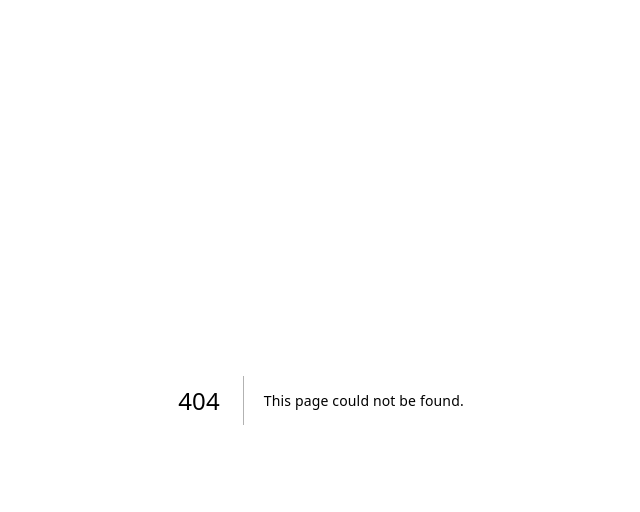
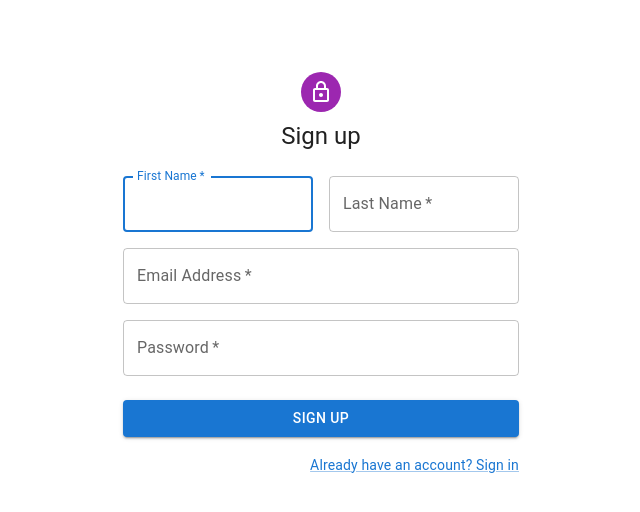
Before and after one commit to oytuncoban/saastest-frontend, a Next.js app: page /sign-up/Signup in a window 1280 px wide. Before the commit this address had no page. Shown: the top 512 px of the page, without its empty margins (319-959 px from the left). Built offline with nearby package versions, Linux system fonts and the light colour scheme.

Commit message:
login sign-up

```diff
--- /dev/null
+++ b/src/pages/components/Header/Header.tsx
@@ -0,0 +1,11 @@
+import React from 'react'
+
+const Header = () => {
+  return (
+    <div>
+      Header
+    </div>
+  )
+}
+
+export default Header
--- /dev/null
+++ b/src/pages/components/Header/index.ts
@@ -0,0 +1 @@
+export {default} from './Header';
--- /dev/null
+++ b/src/pages/components/SideMenu/SideMenu.tsx
@@ -0,0 +1,12 @@
+import React from 'react'
+
+const SideMenu = () => {
+  return (
+    <ul>
+        <li>Settings</li>
+        <li>Profile</li>
+    </ul>
+  )
+}
+
+export default SideMenu;
--- /dev/null
+++ b/src/pages/components/SideMenu/index.ts
@@ -0,0 +1 @@
+export {default} from './SideMenu';
--- /dev/null
+++ b/src/pages/dashboard/Dashboard.tsx
@@ -0,0 +1,11 @@
+import React from 'react'
+
+const Dashboard = () => {
+  return (
+    <div>
+      Dashboard
+    </div>
+  )
+}
+
+export default Dashboard
--- /dev/null
+++ b/src/pages/dashboard/index.ts
@@ -0,0 +1 @@
+export {default} from './Dashboard';
--- a/src/pages/index.tsx
+++ b/src/pages/index.tsx
@@ -2,19 +2,20 @@
 import { AppConfig } from "@/utils/AppConfig"
 import { Button, Grid, Stack } from "@mui/material"
 import Head from "next/head"
+import Header from "./components/Header/Header"
+import Dashboard from "./dashboard/Dashboard"
+import SideMenu from "./components/SideMenu/SideMenu"
 export default function Home() {
   return (
     <>
-      <Grid container height='100vh' alignItems='center' justifyContent='center' direction='column'>
-        <h1 className='text-white'>Next.js 13 with Tailwind and MUI Boilerplate</h1>
-        <Stack direction='row' columnGap={1}>
-          <Button variant='text' className='text-red-500'>
-            Text
-          </Button>
-          <Button variant='contained'>Contained</Button>
-          <Button variant='outlined'>Outlined</Button>
-        </Stack>
-      </Grid>
+      <Head>
+        <title>A/B Testing as SaaS</title>
+      </Head>
+      <main>
+        <Header/>
+        <Dashboard/>
+        <SideMenu/>
+      </main>
     </>
   )
 }
--- /dev/null
+++ b/src/pages/login/Login.tsx
@@ -0,0 +1,98 @@
+import * as React from 'react';
+import Avatar from '@mui/material/Avatar';
+import Button from '@mui/material/Button';
+import CssBaseline from '@mui/material/CssBaseline';
+import TextField from '@mui/material/TextField';
+import FormControlLabel from '@mui/material/FormControlLabel';
+import Checkbox from '@mui/material/Checkbox';
+import Link from '@mui/material/Link';
+import Grid from '@mui/material/Grid';
+import Box from '@mui/material/Box';
+import LockOutlinedIcon from '@mui/icons-material/LockOutlined';
+import Typography from '@mui/material/Typography';
+import Container from '@mui/material/Container';
+import { createTheme, ThemeProvider } from '@mui/material/styles';
+
+
+// TODO remove, this demo shouldn't need to reset the theme.
+const defaultTheme = createTheme();
+
+export default function SignIn() {
+  const handleSubmit = (event: React.FormEvent<HTMLFormElement>) => {
+    event.preventDefault();
+    const data = new FormData(event.currentTarget);
+    console.log({
+      email: data.get('email'),
+      password: data.get('password'),
+    });
+  };
+
+  return (
+    <ThemeProvider theme={defaultTheme}>
+      <Container component="main" maxWidth="xs">
+        <CssBaseline />
+        <Box
+          sx={{
+            marginTop: 8,
+            display: 'flex',
+            flexDirection: 'column',
+            alignItems: 'center',
+          }}
+        >
+          <Avatar sx={{ m: 1, bgcolor: 'secondary.main' }}>
+            <LockOutlinedIcon />
+          </Avatar>
+          <Typography component="h1" variant="h5">
+            Sign in
+          </Typography>
+          <Box component="form" onSubmit={handleSubmit} noValidate sx={{ mt: 1 }}>
+            <TextField
+              margin="normal"
+              required
+              fullWidth
+              id="email"
+              label="Email Address"
+              name="email"
+              autoComplete="email"
+              autoFocus
+            />
+            <TextField
+              margin="normal"
+              required
+              fullWidth
+              name="password"
+              label="Password"
+              type="password"
+              id="password"
+              autoComplete="current-password"
+            />
+            <FormControlLabel
+              control={<Checkbox value="remember" color="primary" />}
+              label="Remember me"
+            />
+            <Button
+              type="submit"
+              fullWidth
+              variant="contained"
+              sx={{ mt: 3, mb: 2 }}
+            >
+              Sign In
+            </Button>
+            <Grid container>
+              <Grid item xs>
+                <Link href="#" variant="body2">
+                  Forgot password?
+                </Link>
+              </Grid>
+              <Grid item>
+                <Link href="#" variant="body2">
+                  {"Don't have an account? Sign Up"}
+                </Link>
+              </Grid>
+            </Grid>
+          </Box>
+        </Box>
+      </Container>
+    </ThemeProvider>
+  );
+}
--- /dev/null
+++ b/src/pages/login/index.ts
@@ -0,0 +1 @@
+export {default} from './Login';
--- /dev/null
+++ b/src/pages/sign-up/Signup.tsx
@@ -0,0 +1,113 @@
+import * as React from 'react';
+import Avatar from '@mui/material/Avatar';
+import Button from '@mui/material/Button';
+import CssBaseline from '@mui/material/CssBaseline';
+import TextField from '@mui/material/TextField';
+import FormControlLabel from '@mui/material/FormControlLabel';
+import Checkbox from '@mui/material/Checkbox';
+import Link from '@mui/material/Link';
+import Grid from '@mui/material/Grid';
+import Box from '@mui/material/Box';
+import LockOutlinedIcon from '@mui/icons-material/LockOutlined';
+import Typography from '@mui/material/Typography';
+import Container from '@mui/material/Container';
+import { createTheme, ThemeProvider } from '@mui/material/styles';
+
+// TODO remove, this demo shouldn't need to reset the theme.
+const defaultTheme = createTheme();
+
+export default function SignUp() {
+  const handleSubmit = (event: React.FormEvent<HTMLFormElement>) => {
+    event.preventDefault();
+    const data = new FormData(event.currentTarget);
+    console.log({
+      email: data.get('email'),
+      password: data.get('password'),
+    });
+  };
+
+  return (
+    <ThemeProvider theme={defaultTheme}>
+      <Container component="main" maxWidth="xs">
+        <CssBaseline />
+        <Box
+          sx={{
+            marginTop: 8,
+            display: 'flex',
+            flexDirection: 'column',
+            alignItems: 'center',
+          }}
+        >
+          <Avatar sx={{ m: 1, bgcolor: 'secondary.main' }}>
+            <LockOutlinedIcon />
+          </Avatar>
+          <Typography component="h1" variant="h5">
+            Sign up
+          </Typography>
+          <Box component="form" noValidate onSubmit={handleSubmit} sx={{ mt: 3 }}>
+            <Grid container spacing={2}>
+              <Grid item xs={12} sm={6}>
+                <TextField
+                  autoComplete="given-name"
+                  name="firstName"
+                  required
+                  fullWidth
+                  id="firstName"
+                  label="First Name"
+                  autoFocus
+                />
+              </Grid>
+              <Grid item xs={12} sm={6}>
+                <TextField
+                  required
+                  fullWidth
+                  id="lastName"
+                  label="Last Name"
+                  name="lastName"
+                  autoComplete="family-name"
+                />
+              </Grid>
+              <Grid item xs={12}>
+                <TextField
+                  required
+                  fullWidth
+                  id="email"
+                  label="Email Address"
+                  name="email"
+                  autoComplete="email"
+                />
+              </Grid>
+              <Grid item xs={12}>
+                <TextField
+                  required
+                  fullWidth
+                  name="password"
+                  label="Password"
+                  type="password"
+                  id="password"
+                  autoComplete="new-password"
+                />
+              </Grid>
+
+            </Grid>
+            <Button
+              type="submit"
+              fullWidth
+              variant="contained"
+              sx={{ mt: 3, mb: 2 }}
+            >
+              Sign Up
+            </Button>
+            <Grid container justifyContent="flex-end">
+              <Grid item>
+                <Link href="#" variant="body2">
+                  Already have an account? Sign in
+                </Link>
+              </Grid>
+            </Grid>
+          </Box>
+        </Box>
+      </Container>
+    </ThemeProvider>
+  );
+}
--- /dev/null
+++ b/src/pages/sign-up/index.ts
@@ -0,0 +1 @@
+export {default} from './Signup';
```
Also changed, not shown: package.json (+4 -3 lines), 1 other file (tests, documents, lock files or other folders).
